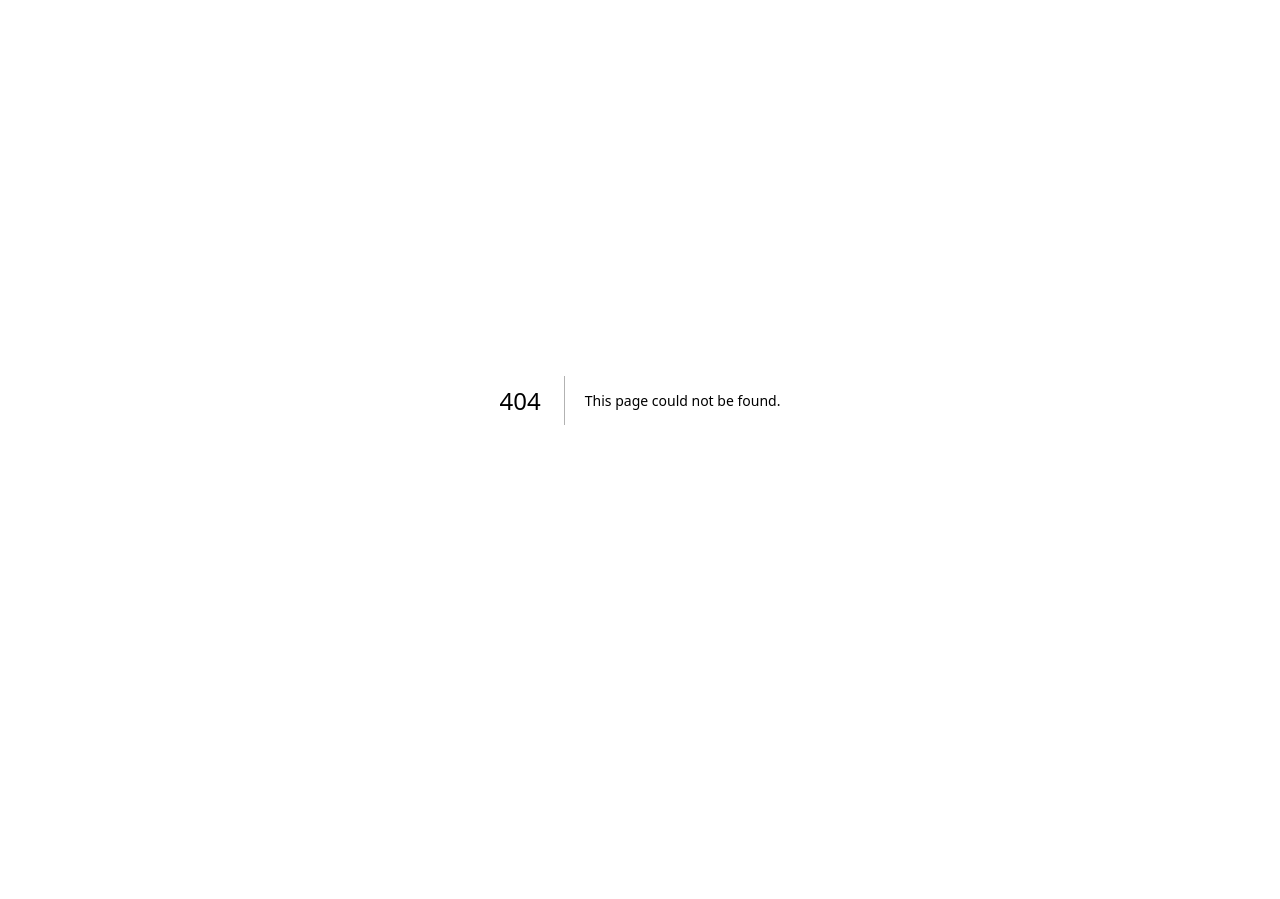
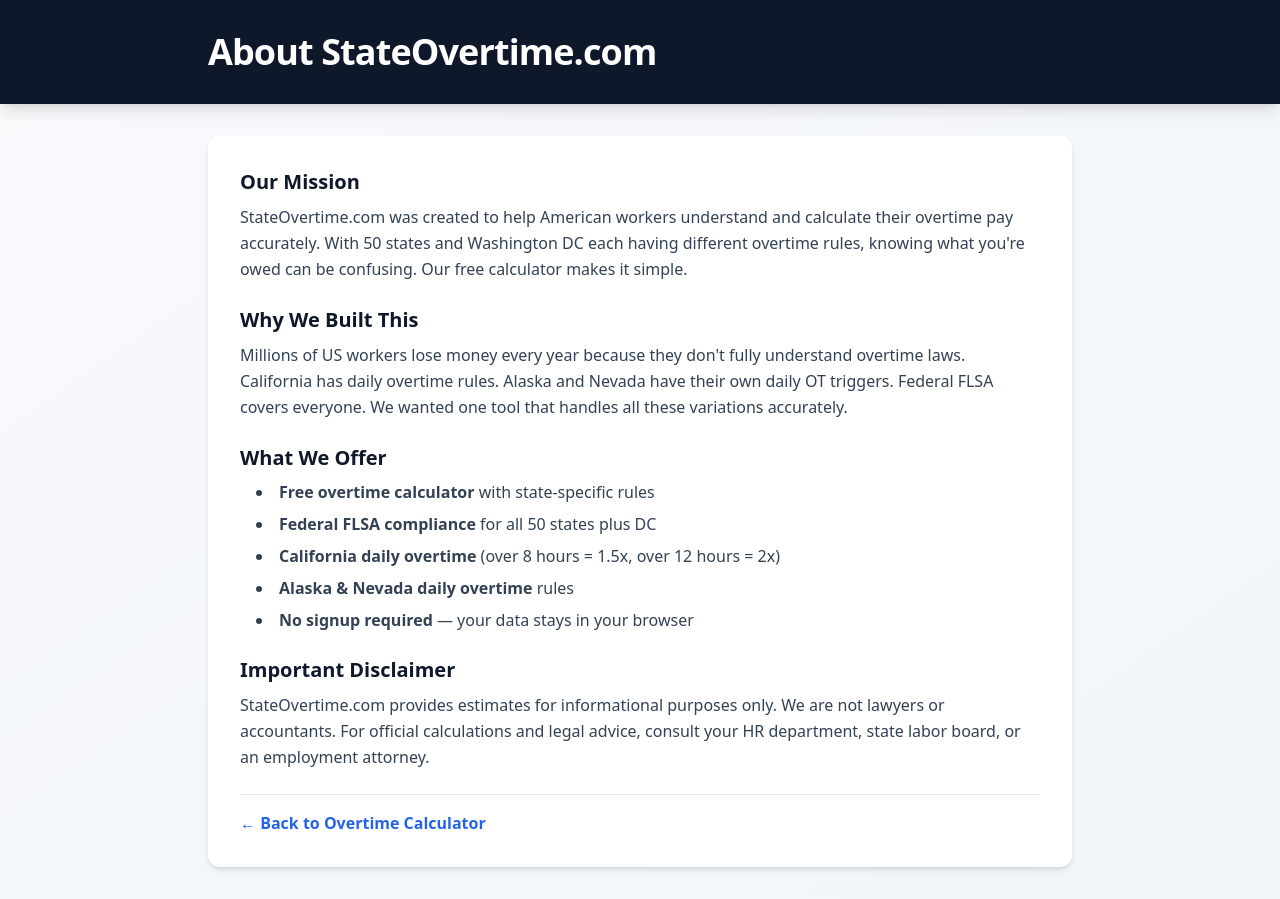
Before and after one commit to kikaifabrik-flow/stateovertime, a Next.js app: page /about in a window 1280 px wide. Before the commit this address had no page. Before the commit the page ends 800 px from the top, so only its background shows below. Built offline with nearby package versions, Linux system fonts and the light colour scheme.

Commit message:
Create page.tsx
Add About page

```diff
--- /dev/null
+++ b/src/app/about/page.tsx
@@ -0,0 +1,50 @@
+export const metadata = {
+  title: "About Us | State Overtime Calculator",
+  description: "Learn about StateOvertime.com and our mission to help US workers understand their overtime pay.",
+};
+
+export default function AboutPage() {
+  return (
+    <main className="min-h-screen bg-gradient-to-br from-slate-50 to-slate-100">
+      <header className="bg-slate-900 text-white py-8 shadow-lg">
+        <div className="max-w-4xl mx-auto px-4">
+          <h1 className="text-3xl md:text-4xl font-bold tracking-tight">About StateOvertime.com</h1>
+        </div>
+      </header>
+
+      <section className="max-w-4xl mx-auto px-4 py-8">
+        <div className="bg-white rounded-xl shadow-md p-6 md:p-8 space-y-6">
+          <div>
+            <h2 className="text-xl font-bold text-slate-900 mb-2">Our Mission</h2>
+            <p className="text-slate-700 leading-relaxed">StateOvertime.com was created to help American workers understand and calculate their overtime pay accurately. With 50 states and Washington DC each having different overtime rules, knowing what you're owed can be confusing. Our free calculator makes it simple.</p>
+          </div>
+
+          <div>
+            <h2 className="text-xl font-bold text-slate-900 mb-2">Why We Built This</h2>
+            <p className="text-slate-700 leading-relaxed">Millions of US workers lose money every year because they don't fully understand overtime laws. California has daily overtime rules. Alaska and Nevada have their own daily OT triggers. Federal FLSA covers everyone. We wanted one tool that handles all these variations accurately.</p>
+          </div>
+
+          <div>
+            <h2 className="text-xl font-bold text-slate-900 mb-2">What We Offer</h2>
+            <ul className="list-disc list-inside text-slate-700 space-y-2 ml-4">
+              <li><strong className="font-semibold">Free overtime calculator</strong> with state-specific rules</li>
+              <li><strong className="font-semibold">Federal FLSA compliance</strong> for all 50 states plus DC</li>
+              <li><strong className="font-semibold">California daily overtime</strong> (over 8 hours = 1.5x, over 12 hours = 2x)</li>
+              <li><strong className="font-semibold">Alaska &amp; Nevada daily overtime</strong> rules</li>
+              <li><strong className="font-semibold">No signup required</strong> — your data stays in your browser</li>
+            </ul>
+          </div>
+
+          <div>
+            <h2 className="text-xl font-bold text-slate-900 mb-2">Important Disclaimer</h2>
+            <p className="text-slate-700 leading-relaxed">StateOvertime.com provides estimates for informational purposes only. We are not lawyers or accountants. For official calculations and legal advice, consult your HR department, state labor board, or an employment attorney.</p>
+          </div>
+
+          <div className="mt-8 pt-4 border-t border-slate-200">
+            <a href="/" className="text-blue-600 hover:underline font-semibold">&larr; Back to Overtime Calculator</a>
+          </div>
+        </div>
+      </section>
+    </main>
+  );
+}
```
